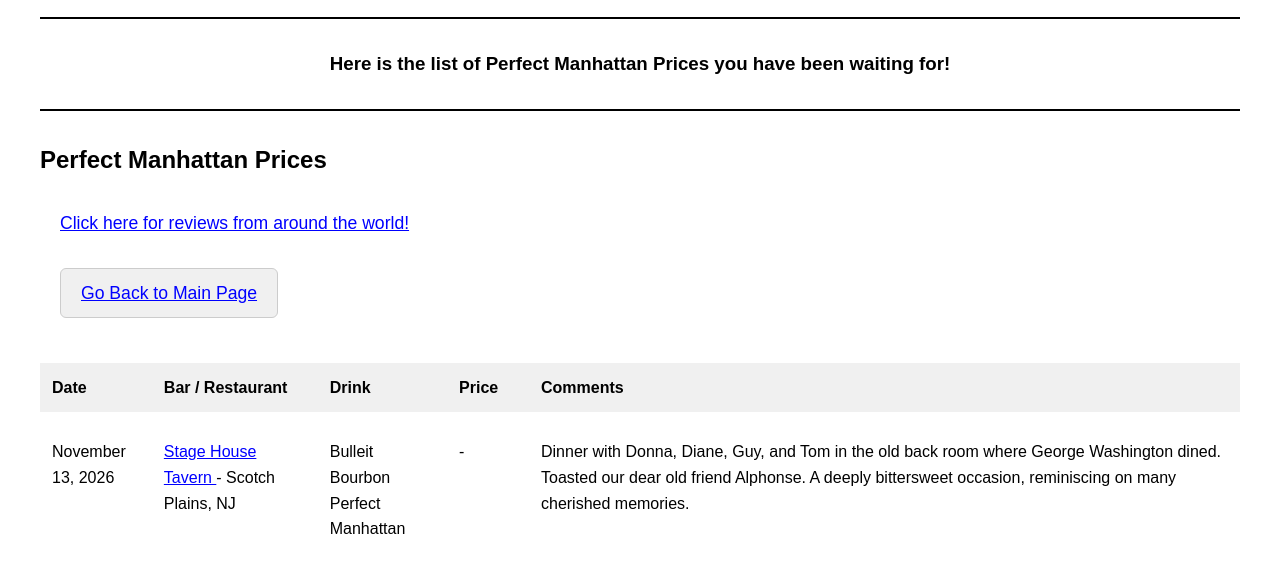
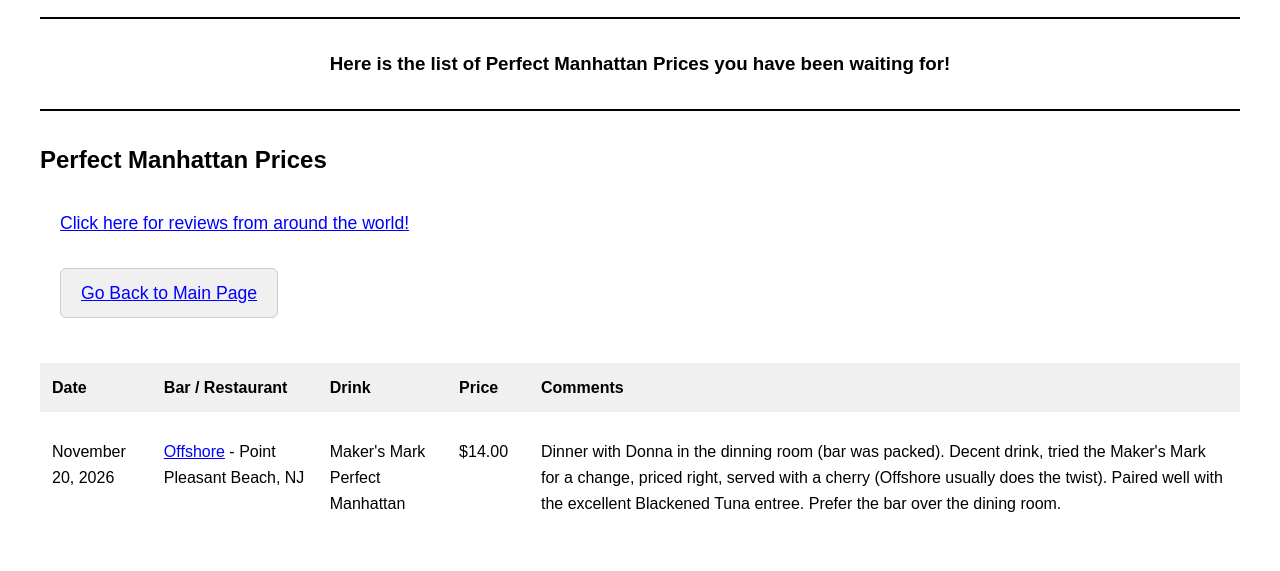
Before and after one commit to nuckos/github.io, a plain HTML site: page Perfect.htm in a window 1280 px wide. Shown: the part 197-768 px from the top of the page. Drawn offline with Linux system fonts and the light colour scheme.

Commit message:
Add files via upload

```diff
--- a/Perfect.htm
+++ b/Perfect.htm
@@ -125,6 +125,17 @@
         </tr>
     </thead>
     <tbody>
+
+      <tr>
+            <td data-label="Date">November 20, 2026 </td>
+            <td data-label="Bar / Restaurant"><a href="https://www.offshorerestaurant.com/" target="_blank">Offshore</a> - Point Pleasant Beach, NJ</td>
+            <td data-label="Drink">Maker's Mark Perfect Manhattan</td>
+            <td data-label="Price"> $14.00 </td>
+            <td data-label="Comments">Dinner with Donna in the dinning room (bar was packed).  Decent drink, tried the Maker's Mark for a change, priced right,
+                served with a cherry (Offshore usually does the twist).  Paired well with the excellent Blackened Tuna entree.  Prefer the bar over the dining room.
+                      </td>
+        </tr>
+   <tr>
 
     <tr>
             <td data-label="Date">November 13, 2026 </td>
```
Also changed, not shown: sweetandkind.htm (+2 -1 lines).
